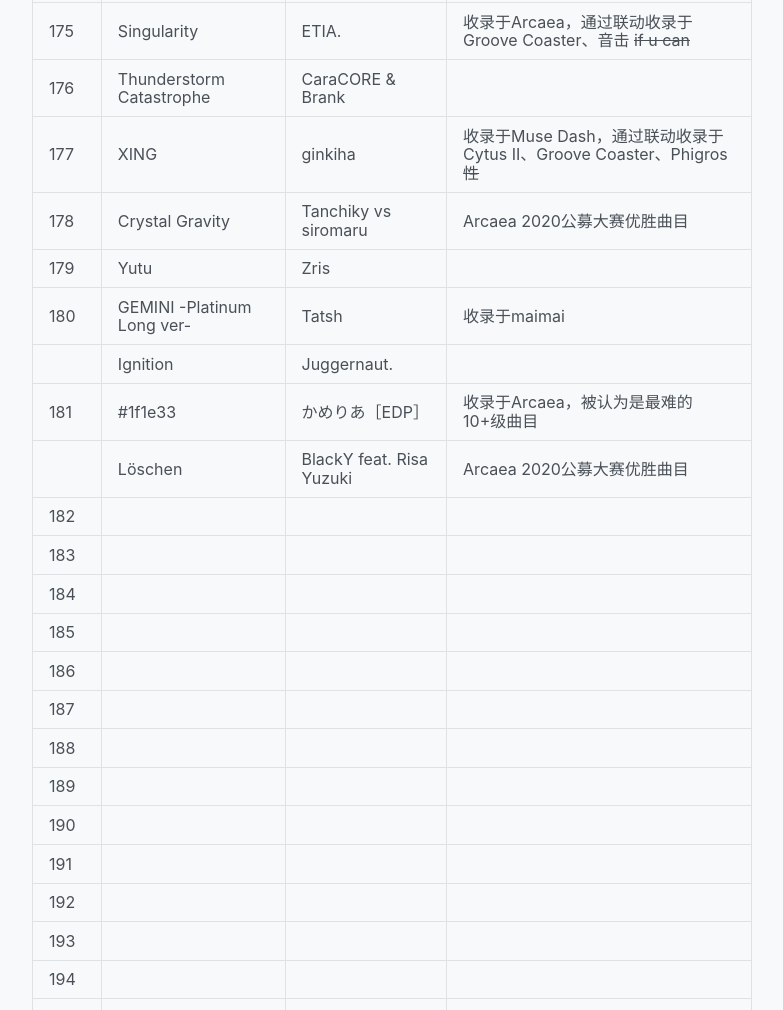
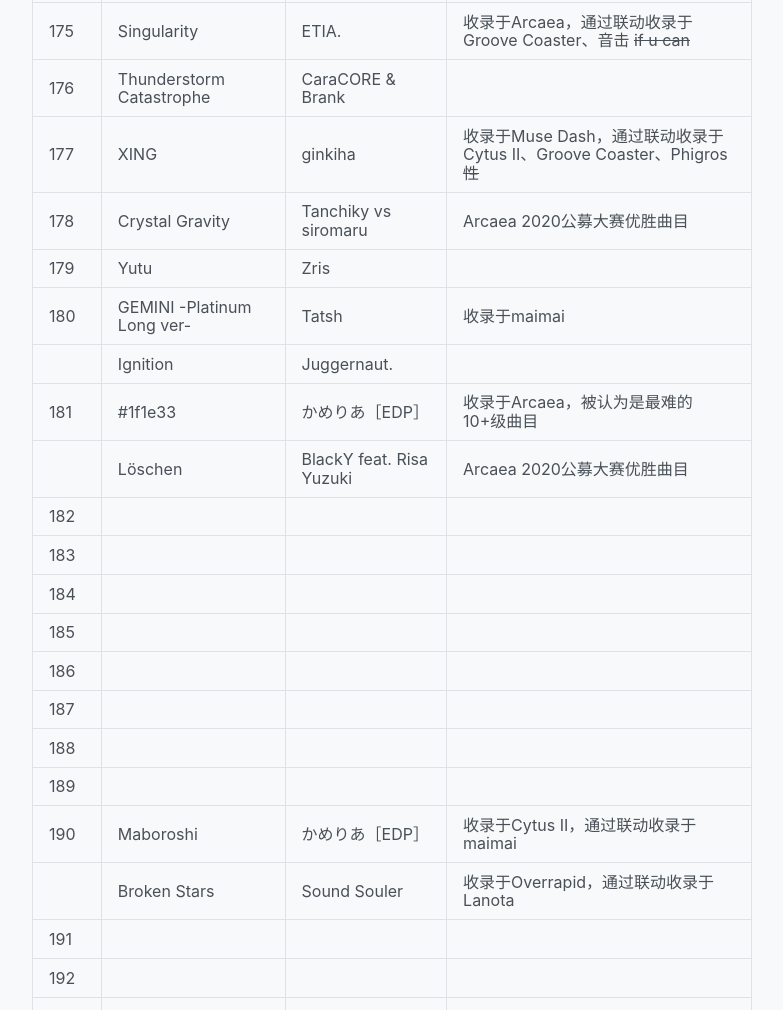
Before and after one commit to RexFiock/rexfiock.github.io, a plain HTML site: page post/150~220bpm-mei-ge-zheng-shu-bpm-zui-xi-huan-de-ge-qu/index.html in a window 1280 px wide. Shown: the part 1790-2800 px from the top of the page, without its empty margins (408-1191 px from the left). Drawn offline with nearby package versions, Linux system fonts and the light colour scheme.

Commit message:
update from gridea: 2021-06-14 21:39:43

```diff
--- a/atom.xml
+++ b/atom.xml
@@ -2,7 +2,7 @@
 <feed xmlns="http://www.w3.org/2005/Atom">
     <id>https://rexfiock.github.io</id>
     <title>Rex Fiock</title>
-    <updated>2021-06-14T13:30:07.395Z</updated>
+    <updated>2021-06-14T13:39:43.402Z</updated>
     <generator>https://github.com/jpmonette/feed</generator>
     <link rel="alternate" href="https://rexfiock.github.io"/>
     <link rel="self" href="https://rexfiock.github.io/atom.xml"/>
--- a/post/150~220bpm-mei-ge-zheng-shu-bpm-zui-xi-huan-de-ge-qu/index.html
+++ b/post/150~220bpm-mei-ge-zheng-shu-bpm-zui-xi-huan-de-ge-qu/index.html
@@ -8,7 +8,7 @@
 <meta name="viewport" content="width=device-width, initial-scale=1, maximum-scale=1, user-scalable=no">
 
 <link rel="stylesheet" href="https://use.fontawesome.com/releases/v5.7.2/css/all.css" integrity="sha384-fnmOCqbTlWIlj8LyTjo7mOUStjsKC4pOpQbqyi7RrhN7udi9RwhKkMHpvLbHG9Sr" crossorigin="anonymous">
-<link rel="shortcut icon" href="https://rexfiock.github.io/favicon.ico?v=1623677392028">
+<link rel="shortcut icon" href="https://rexfiock.github.io/favicon.ico?v=1623677978800">
 <link rel="stylesheet" href="https://rexfiock.github.io/styles/main.css">
 
 
@@ -55,7 +55,7 @@
   <div class="top-container" data-aos="fade-right">
     <div class="top-header-container">
       <a class="site-title-container" href="https://rexfiock.github.io">
-        <img src="https://rexfiock.github.io/images/avatar.png?v=1623677392028" class="site-logo">
+        <img src="https://rexfiock.github.io/images/avatar.png?v=1623677978800" class="site-logo">
         <h1 class="site-title">Rex Fiock</h1>
       </a>
       <div class="menu-btn" @click="menuVisible = !menuVisible">
@@ -422,9 +422,15 @@
 </tr>
 <tr>
 <td style="text-align:left">190</td>
+<td style="text-align:left">Maboroshi</td>
+<td style="text-align:left">かめりあ［EDP］</td>
+<td style="text-align:left">收录于Cytus II，通过联动收录于maimai</td>
+</tr>
+<tr>
 <td style="text-align:left"></td>
-<td style="text-align:left"></td>
-<td style="text-align:left"></td>
+<td style="text-align:left">Broken Stars</td>
+<td style="text-align:left">Sound Souler</td>
+<td style="text-align:left">收录于Overrapid，通过联动收录于Lanota</td>
 </tr>
 <tr>
 <td style="text-align:left">191</td>
```
Also changed, not shown: archives/index.html (+2 -2 lines), index.html (+2 -2 lines), post/mugsongsbpm/index.html (+2 -2 lines), tags/index.html (+2 -2 lines).
